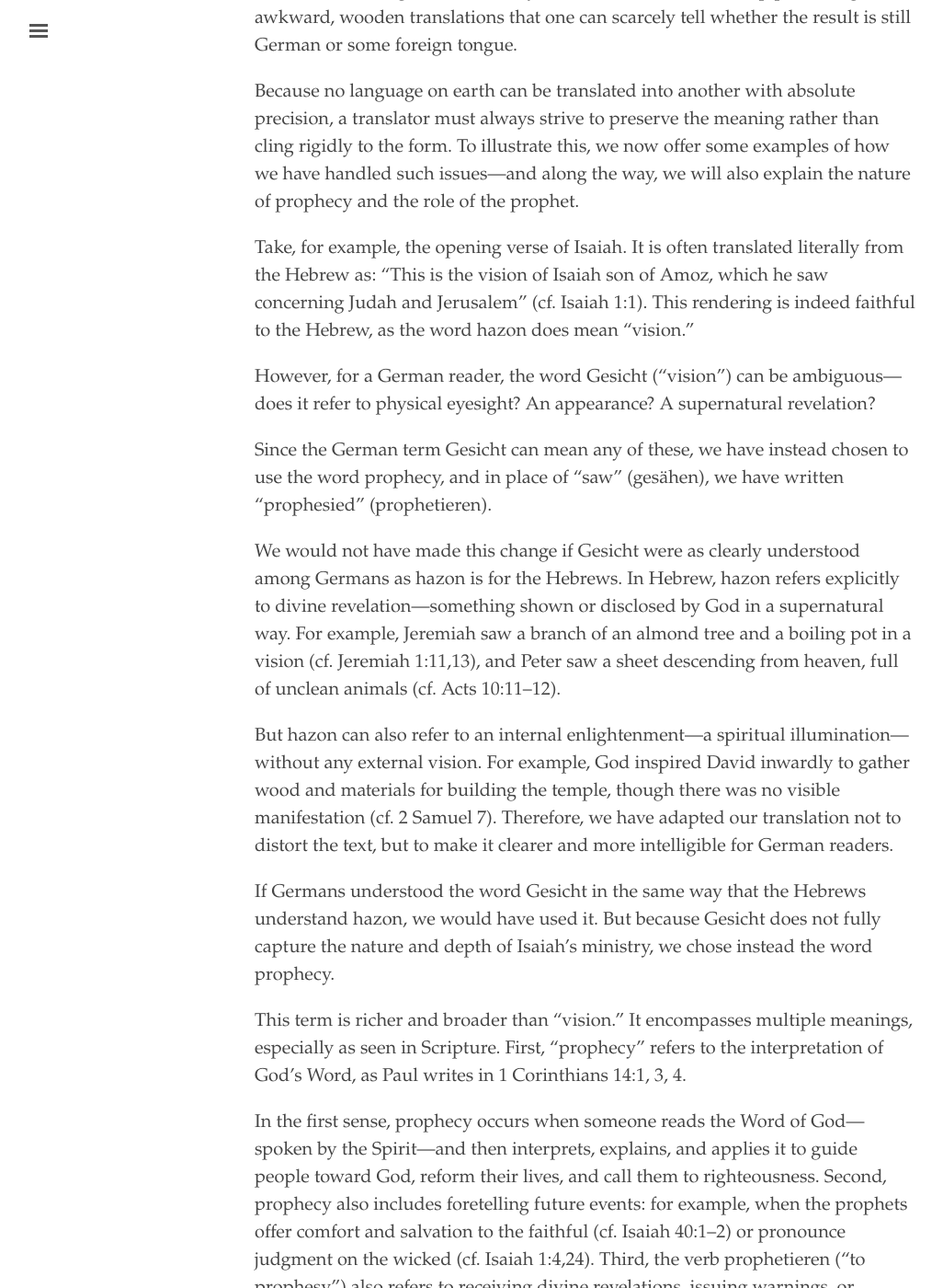
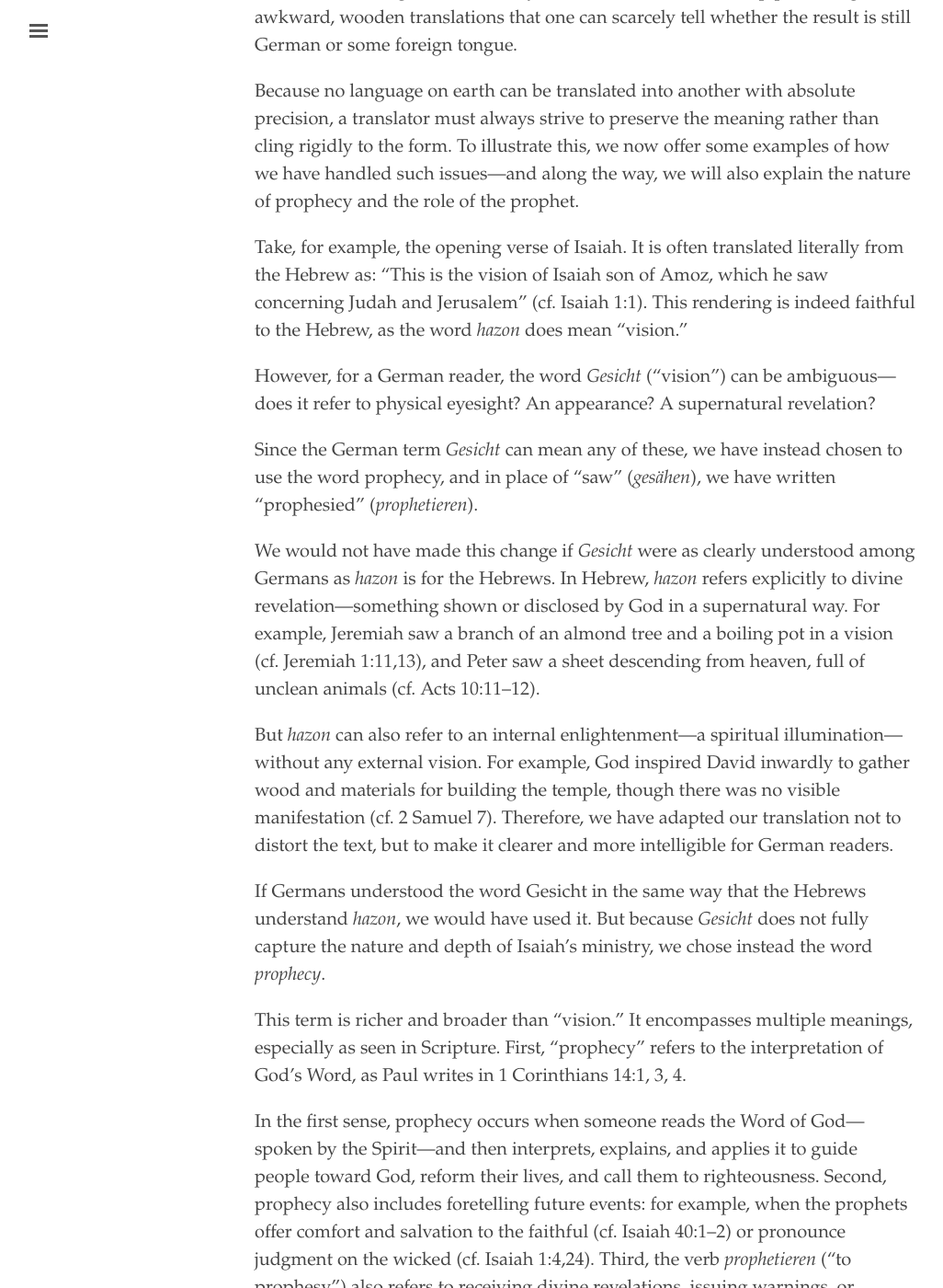
Before and after one commit to turicumzwingli/turicum, a Jekyll site: the page built from _texts/prophetenbibel.md, in a window 1280 px wide and 1400 px high, scrolled down 8067 px. Shown: the whole window at 92% size, without its empty margins (3-1029 px from the left). Built offline with Jekyll 4.4.1, drawn with Linux system fonts in a browser that asks for light colours; some of the changed text lies outside the part shown.

Commit message:
Update prophetenbibel.md add italics in body text

```diff
--- a/_texts/prophetenbibel.md
+++ b/_texts/prophetenbibel.md
@@ -130,21 +130,21 @@ Because no language on earth can be translated into another with absolute precis
 
 Take, for example, the opening verse of Isaiah. It is often translated literally from the Hebrew as:
 “This is the vision of Isaiah son of Amoz, which he saw concerning Judah and Jerusalem” (cf. Isaiah 1:1).
-This rendering is indeed faithful to the Hebrew, as the word hazon does mean “vision.”
+This rendering is indeed faithful to the Hebrew, as the word *hazon* does mean “vision.”
 
-However, for a German reader, the word Gesicht (“vision”) can be ambiguous—does it refer to physical eyesight? An appearance? A supernatural revelation?
+However, for a German reader, the word *Gesicht* (“vision”) can be ambiguous—does it refer to physical eyesight? An appearance? A supernatural revelation?
 
-Since the German term Gesicht can mean any of these, we have instead chosen to use the word prophecy, and in place of “saw” (gesähen), we have written “prophesied” (prophetieren).
+Since the German term *Gesicht* can mean any of these, we have instead chosen to use the word prophecy, and in place of “saw” (*gesähen*), we have written “prophesied” (*prophetieren*).
 
-We would not have made this change if Gesicht were as clearly understood among Germans as hazon is for the Hebrews. In Hebrew, hazon refers explicitly to divine revelation—something shown or disclosed by God in a supernatural way. For example, Jeremiah saw a branch of an almond tree and a boiling pot in a vision (cf. Jeremiah 1:11,13), and Peter saw a sheet descending from heaven, full of unclean animals (cf. Acts 10:11–12).
+We would not have made this change if *Gesicht* were as clearly understood among Germans as *hazon* is for the Hebrews. In Hebrew, *hazon* refers explicitly to divine revelation—something shown or disclosed by God in a supernatural way. For example, Jeremiah saw a branch of an almond tree and a boiling pot in a vision (cf. Jeremiah 1:11,13), and Peter saw a sheet descending from heaven, full of unclean animals (cf. Acts 10:11–12).
 
-But hazon can also refer to an internal enlightenment—a spiritual illumination—without any external vision. For example, God inspired David inwardly to gather wood and materials for building the temple, though there was no visible manifestation (cf. 2 Samuel 7). Therefore, we have adapted our translation not to distort the text, but to make it clearer and more intelligible for German readers.
+But *hazon* can also refer to an internal enlightenment—a spiritual illumination—without any external vision. For example, God inspired David inwardly to gather wood and materials for building the temple, though there was no visible manifestation (cf. 2 Samuel 7). Therefore, we have adapted our translation not to distort the text, but to make it clearer and more intelligible for German readers.
 
-If Germans understood the word Gesicht in the same way that the Hebrews understand hazon, we would have used it. But because Gesicht does not fully capture the nature and depth of Isaiah’s ministry, we chose instead the word prophecy.
+If Germans understood the word Gesicht in the same way that the Hebrews understand *hazon*, we would have used it. But because *Gesicht* does not fully capture the nature and depth of Isaiah’s ministry, we chose instead the word *prophecy*.
 
 This term is richer and broader than “vision.” It encompasses multiple meanings, especially as seen in Scripture. First, “prophecy” refers to the interpretation of God’s Word, as Paul writes in 1 Corinthians 14:1, 3, 4.
 
-In the first sense, prophecy occurs when someone reads the Word of God—spoken by the Spirit—and then interprets, explains, and applies it to guide people toward God, reform their lives, and call them to righteousness. Second, prophecy also includes foretelling future events: for example, when the prophets offer comfort and salvation to the faithful (cf. Isaiah 40:1–2) or pronounce judgment on the wicked (cf. Isaiah 1:4,24). Third, the verb prophetieren ("to prophesy") also refers to receiving divine revelations, issuing warnings, or announcing God’s promises—as seen in 1 Corinthians 11:2; 14:3, Amos 3:1,13; and Luke 2:25–26, 34–35.
+In the first sense, prophecy occurs when someone reads the Word of God—spoken by the Spirit—and then interprets, explains, and applies it to guide people toward God, reform their lives, and call them to righteousness. Second, prophecy also includes foretelling future events: for example, when the prophets offer comfort and salvation to the faithful (cf. Isaiah 40:1–2) or pronounce judgment on the wicked (cf. Isaiah 1:4,24). Third, the verb *prophetieren* ("to prophesy") also refers to receiving divine revelations, issuing warnings, or announcing God’s promises—as seen in 1 Corinthians 11:2; 14:3, Amos 3:1,13; and Luke 2:25–26, 34–35.
 
 To summarize: Prophecy is the office of proclaiming the will and commandments of God, faithfully and with conviction, and making His Word understandable.
 
```
